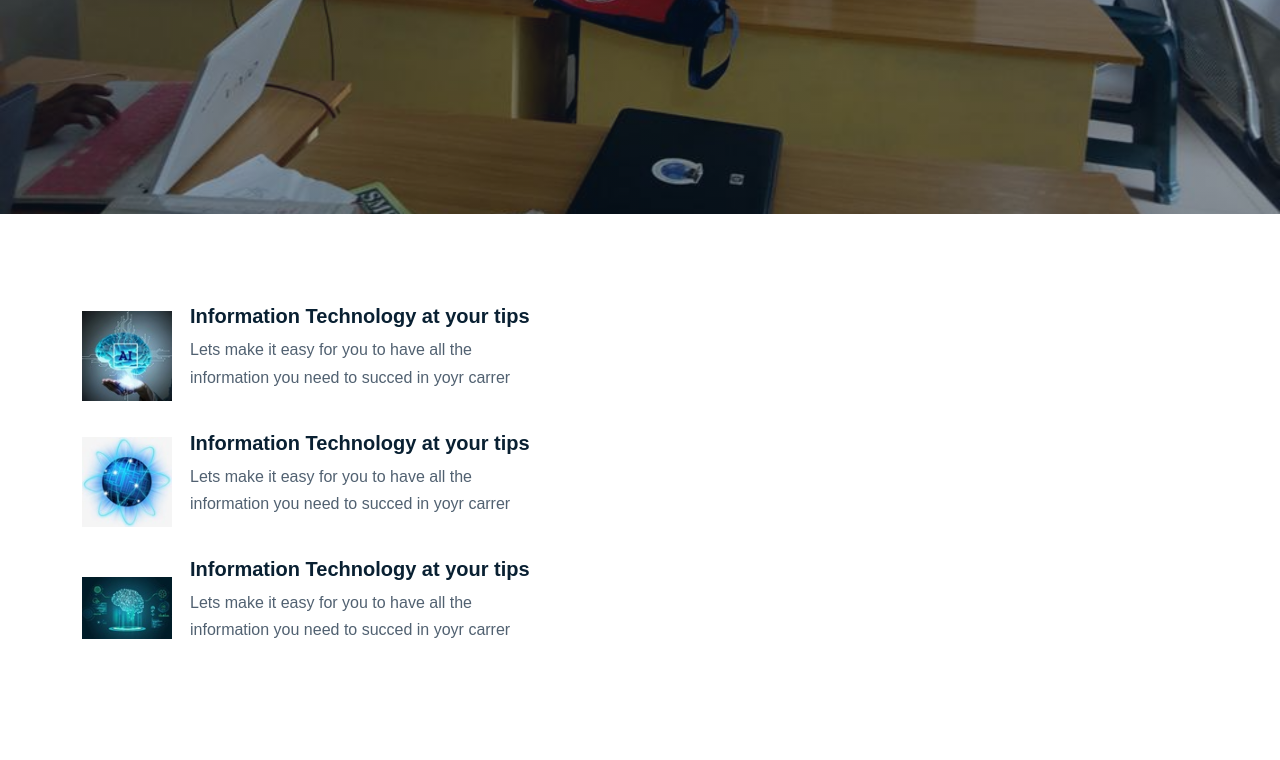
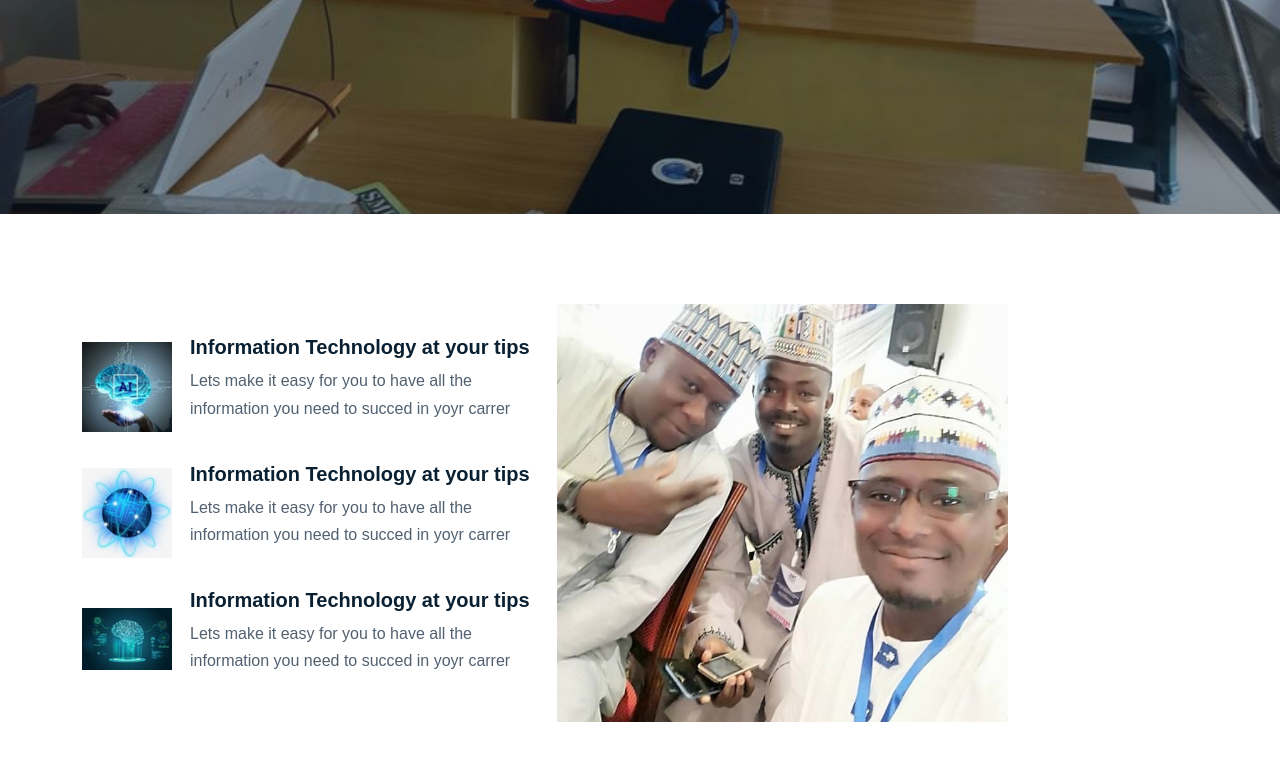
Before and after one commit to Shehillah/bufferedky-web, a plain HTML site: page index.html in a window 1280 px wide. Shown: the part 700-1460 px from the top of the page. Drawn offline with Linux system fonts and the light colour scheme.

Commit message:
zamu tafi yanzu

```diff
--- a/index.html
+++ b/index.html
@@ -107,7 +107,7 @@
 <!-- ABOUT -->
 <section>
   <div class="container">
-    <div class="row">
+    <div class="row align-items-center">
       <div class="col-lg-5">
         <div class="row">
           <div class="col-12 info-box">
@@ -138,6 +138,9 @@
            </div>
         </div>
       </div>
+      <div class="col-lg-5">
+        <img src="./images/boss.jpg" alt="">
+      </div>
     </div>
   </div>
 </section>
```
Also changed, not shown: images/Originals/boss.jpg (added), images/boss.jpg (added), 1 other file.
